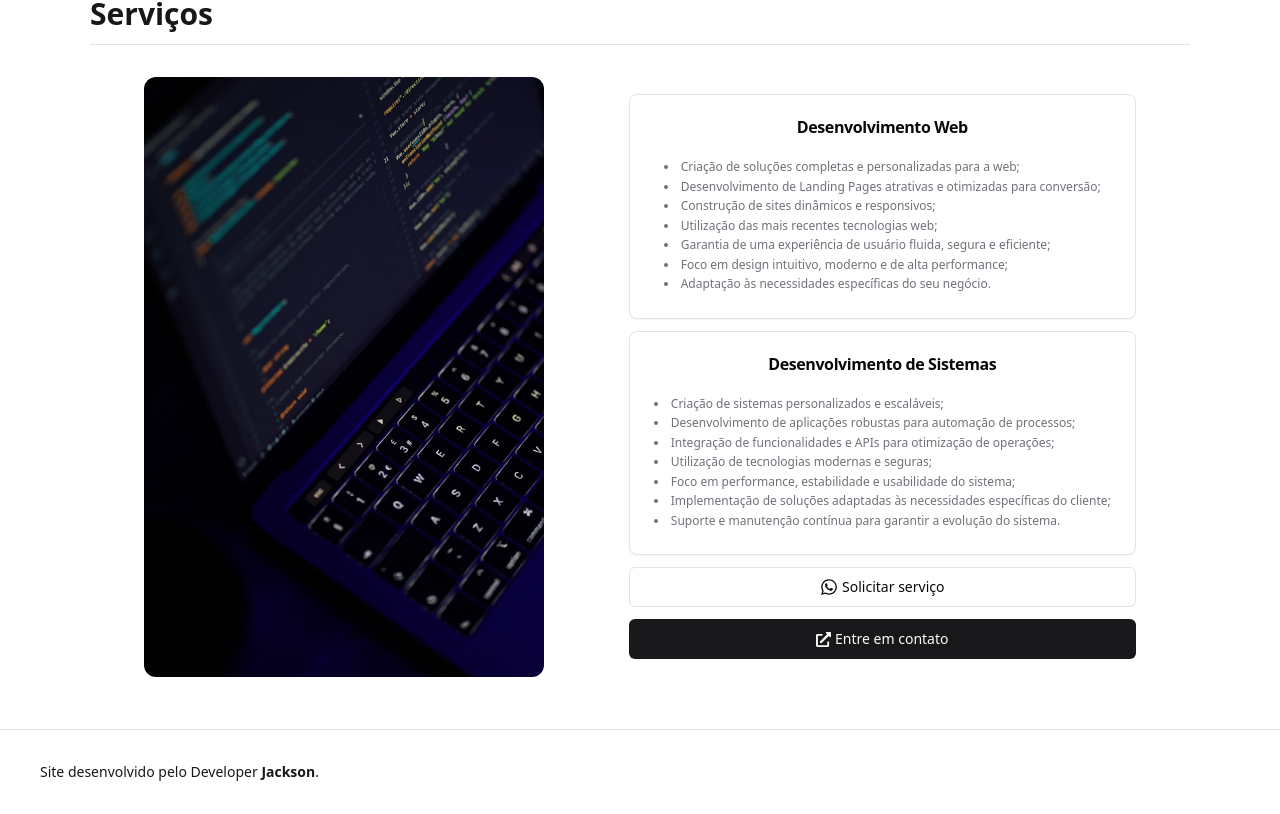
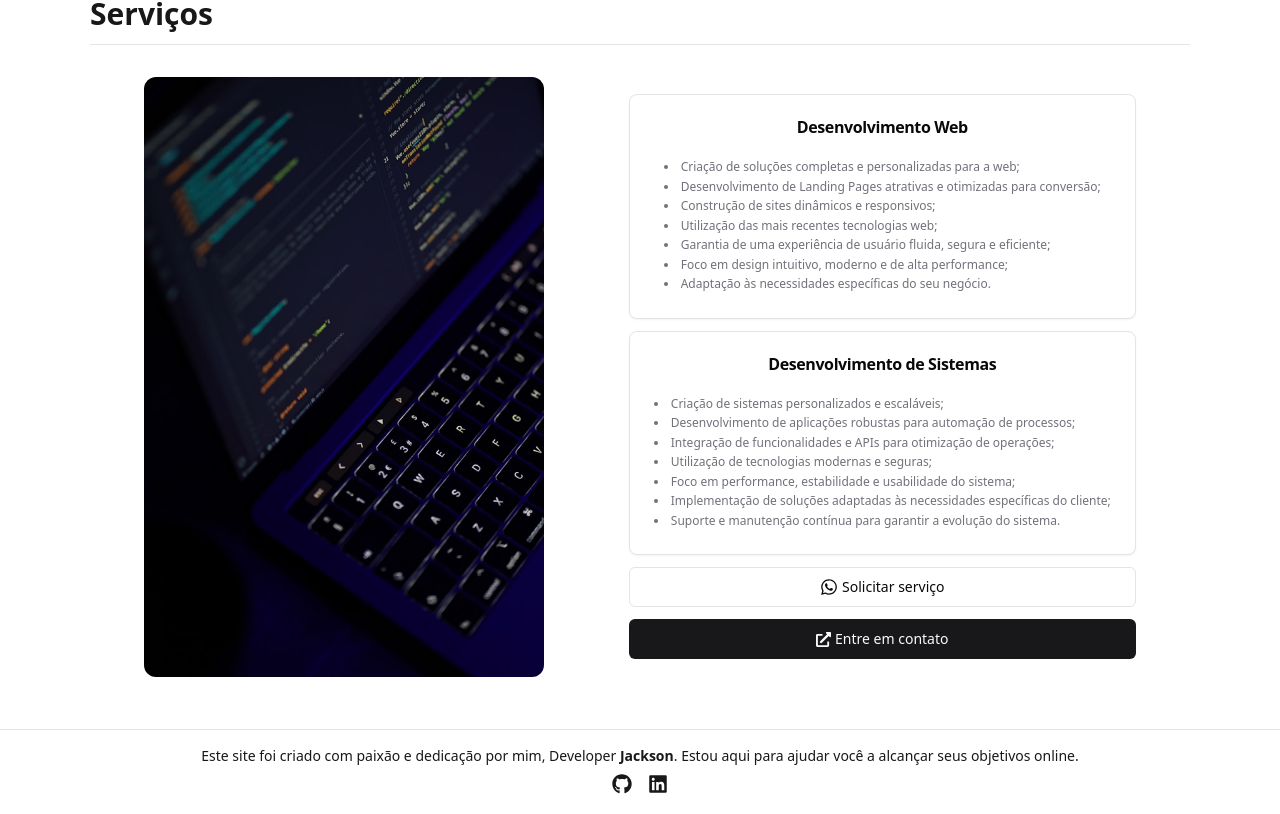
Before and after one commit to Jacksons357/my-blog, a React (Vite) app: page / in a window 1280 px wide. Shown: the part 2709-3523 px from the top of the page. Built offline with nearby package versions, Linux system fonts and the light colour scheme.

Commit message:
styling footer

```diff
--- a/src/components/footer.tsx
+++ b/src/components/footer.tsx
@@ -1,11 +1,39 @@
+import { FaGithub, FaLinkedin } from 'react-icons/fa'
+
 export function Footer() {
   return (
-    <footer className="border-t">
-      <div className="w-[1200px] mx-auto my-8">
-        <p className="text-secondary-foreground text-sm">
-          Site desenvolvido pelo Developer{' '}
-          <span className="font-semibold">Jackson</span>.
+    <footer className="border-t text-white">
+      <div className="max-w-5xl mx-auto py-4">
+        <p className="text-secondary-foreground text-sm text-center">
+          Este site foi criado com paixão e dedicação por mim, Developer{' '}
+          <span className="font-semibold">Jackson</span>. Estou aqui para ajudar
+          você a alcançar seus objetivos online.
         </p>
+
+        <div className="flex justify-center space-x-4 mt-2">
+          {/* Adicione ícones de redes sociais aqui, por exemplo: */}
+          <a
+            href="https://github.com/Jacksons357"
+            target="_blank"
+            rel="noopener noreferrer"
+          >
+            <FaGithub
+              size={20}
+              className="text-secondary-foreground hover:text-muted-foreground/95"
+            />
+          </a>
+          <a
+            href="https://www.linkedin.com/in/jacksonsantosdev/"
+            target="_blank"
+            rel="noopener noreferrer"
+          >
+            <FaLinkedin
+              size={20}
+              className="text-secondary-foreground hover:text-muted-foreground/95"
+            />
+          </a>
+          {/* Adicione outros ícones conforme necessário */}
+        </div>
       </div>
     </footer>
   )
```
